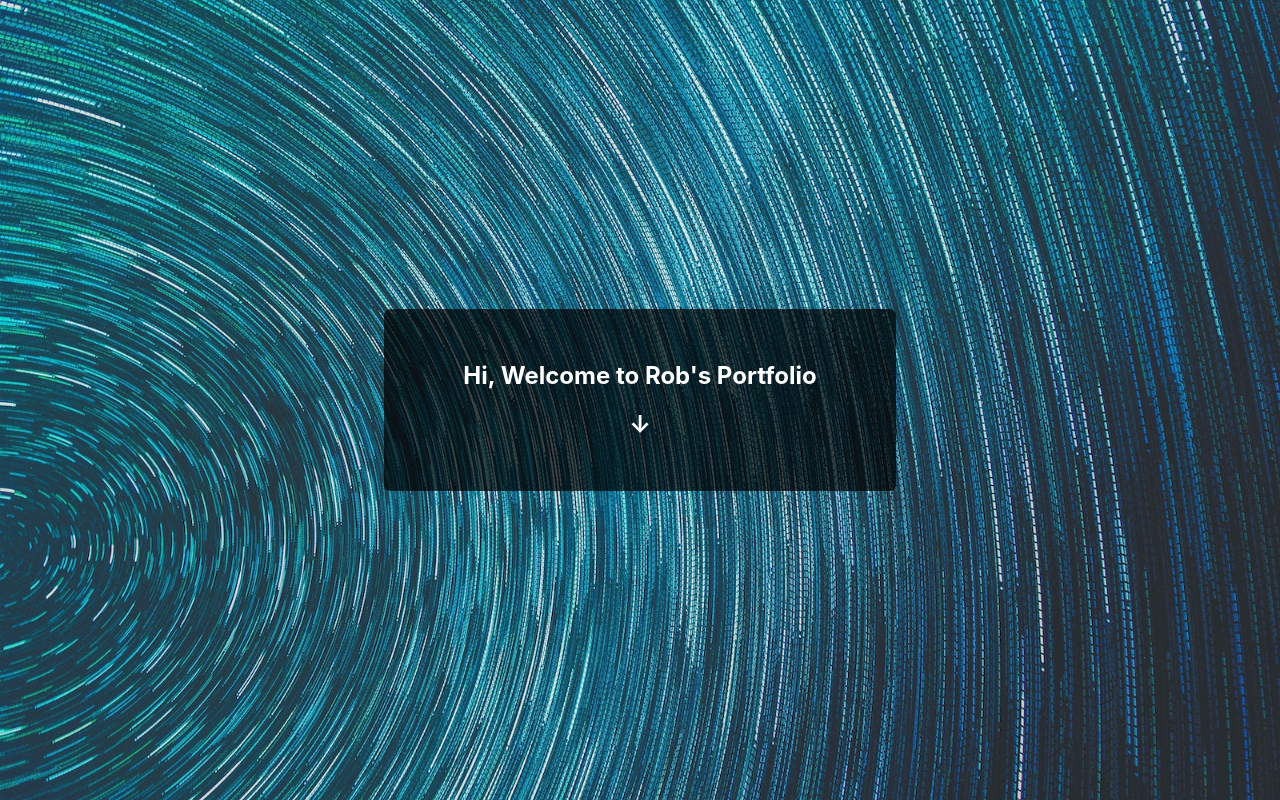
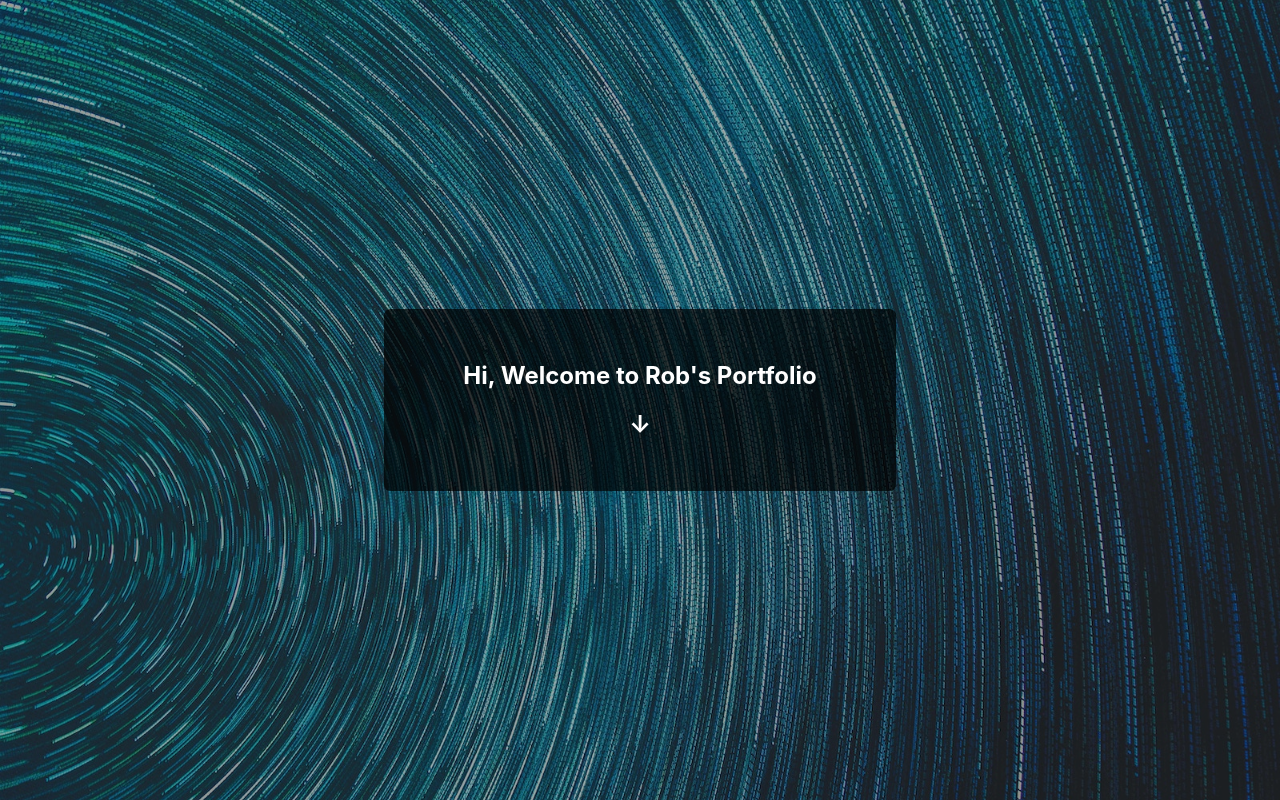
Before and after one commit to robertchen234/portfolio, a React (Create React App) app: page / in a window 1280 px wide. Shown: the top 800 px of the page. Built offline with nearby package versions, Linux system fonts and the light colour scheme; no server answers.

Commit message:
dark overlay to tone down background image color

```diff
--- a/src/App.css
+++ b/src/App.css
@@ -40,8 +40,9 @@
   background-image: url("/assets/bgfooter.jpg");
 }
 
-.header-footer {
+.header-footer, .dark-overlay {
   min-height: 100vh;
+  flex-basis: 100%;
   background-attachment: fixed;
   background-position: center;
   background-repeat: no-repeat;
@@ -56,6 +57,10 @@
   background-color: rgba(0, 0, 0, 0.7);
   border-radius: 0.4em;
   display: flex;
+}
+
+.dark-overlay {
+  background-color: rgba(0, 0, 0, 0.3);
 }
 
 .footer-background {
--- a/src/App.js
+++ b/src/App.js
@@ -29,6 +29,7 @@ class App extends Component {
     return (
       <div>
         <div className="banner header-footer">
+          <div className="dark-overlay">
             <div className="banner-background">
               <div className="banner-text">
                 <h2>Hi, Welcome to Rob's Portfolio</h2>
@@ -38,8 +39,10 @@ class App extends Component {
               </div>
             </div>
           </div>
+        </div>
         <Route path="/" render={() => <ProjectsContainer />} />
         <div className="footer header-footer">
+          <div className="dark-overlay">
             <div className="footer-background">
               <div className="footer-text">
                 <div className="left">
@@ -49,8 +52,8 @@ class App extends Component {
                     alt="rob chen"
                   />
                   <p>
-                  When I'm not coding, I'm either blogging, vlogging, or hosting
-                  meetups.
+                    When I'm not coding, I'm either blogging, vlogging, or
+                    hosting meetups.
                   </p>
                   <p>Connect, reach out, subscribe, follow, and hang out!</p>
                 </div>
@@ -114,6 +117,7 @@ class App extends Component {
             </div>
           </div>
         </div>
+      </div>
     );
   }
 }
--- a/src/components/ProjectCard.js
+++ b/src/components/ProjectCard.js
@@ -17,6 +17,7 @@ const ProjectCard = props => {
         .split(" ")
         .join("-")} project-card-background`}
     >
+    <div className="dark-overlay">
       <div className="project-card">
         <div className={`${project.id % 2 === 1 ? "left" : "right"} details`}>
           <h2 className="center">{project.title}</h2>
@@ -73,7 +74,7 @@ const ProjectCard = props => {
               alt={project.title}
             />
           )}
-        </div>
+        </div></div>
       </div>
     </div>
   );
```
Lines whose indentation alone changed are shown as unchanged.
